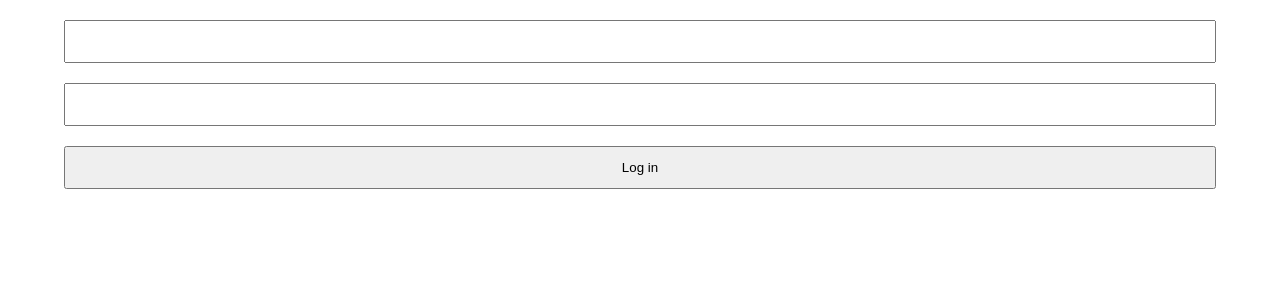
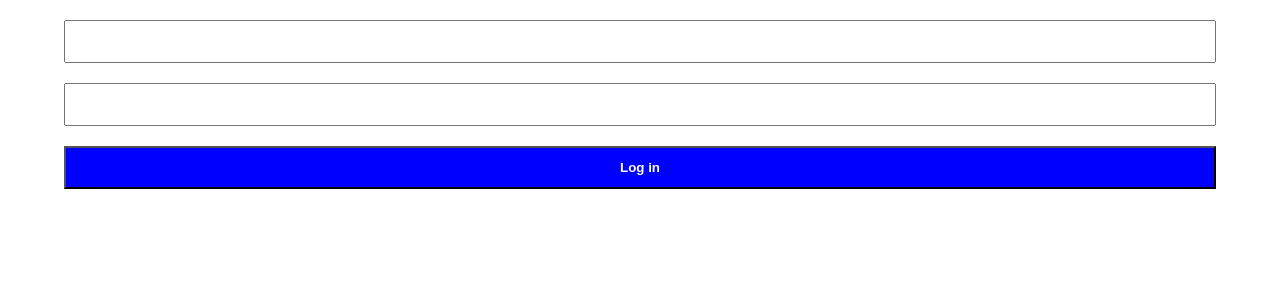
Before and after one commit to BrendanGasparin/php-social-network, a PHP site: page / in a window 1280 px wide. Shown: the part 57-357 px from the top of the page. Run offline with PHP 8.4, Linux system fonts and the light colour scheme.

Commit message:
Colour login button blue with white text

```diff
--- a/public_html/css/style.css
+++ b/public_html/css/style.css
@@ -32,4 +32,7 @@ form.login-form input {
 form.login-form button {
   width: 90%;
   padding: 12px;
+  background-color: blue;
+  color: white;
+  font-weight: bold;
 }
```
